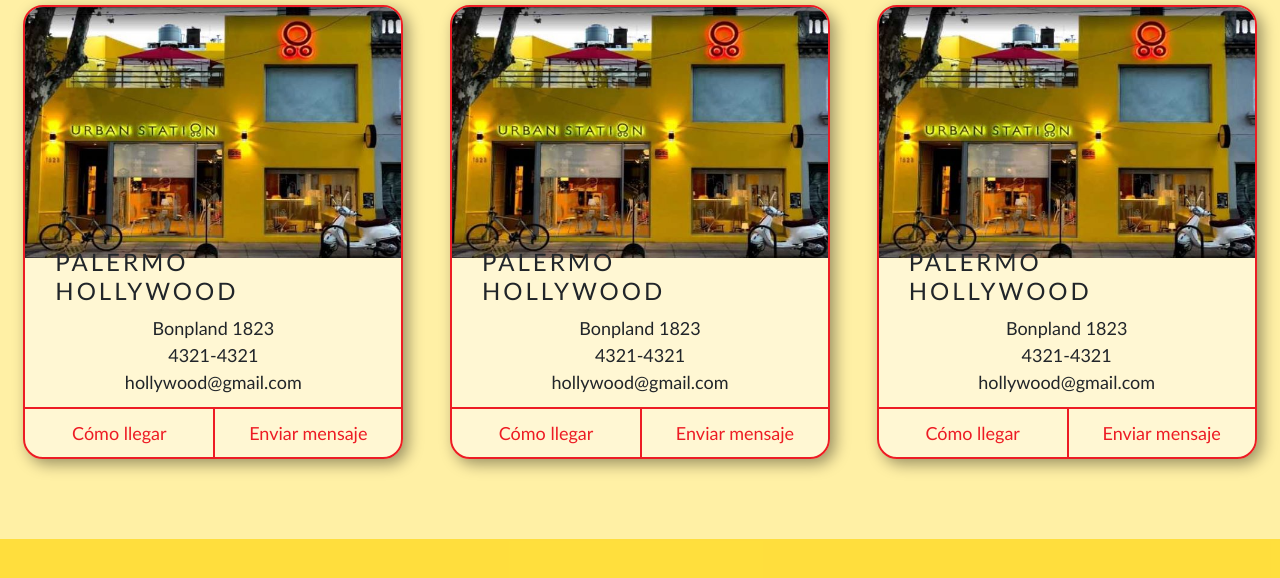
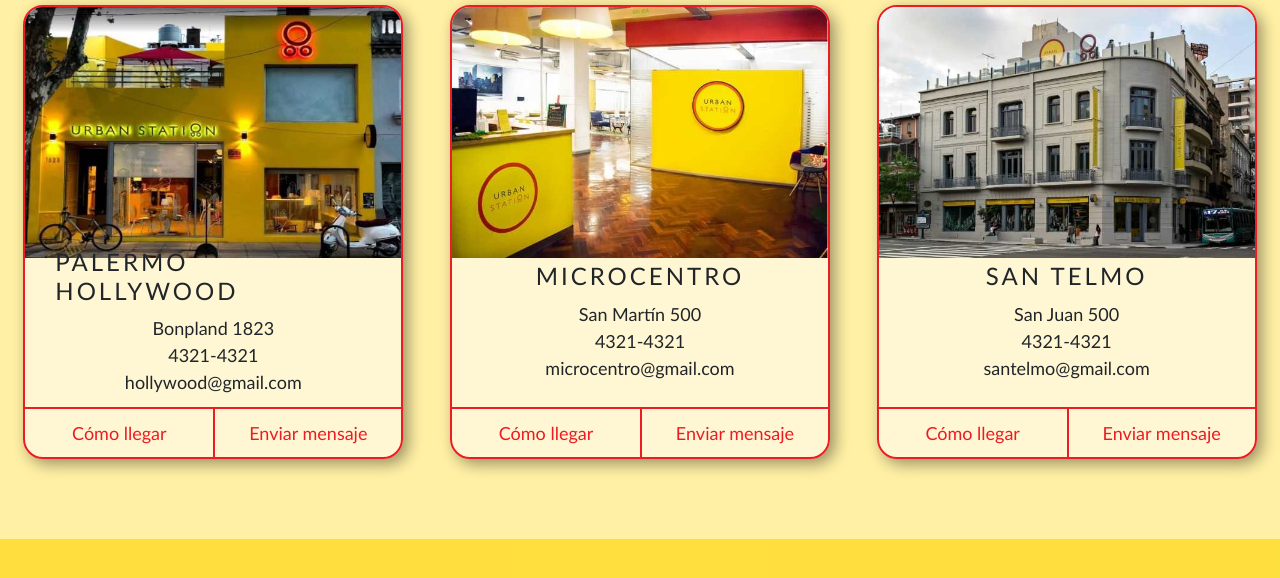
Before and after one commit to viczabaleta/SASS, a website: page pages/sucursales.html in a window 1280 px wide. Shown: the part 222-800 px from the top of the page. Drawn offline with nearby package versions, Linux system fonts and the light colour scheme.

Commit message:
3raEntrega

```diff
--- a/pages/sucursales.html
+++ b/pages/sucursales.html
@@ -69,13 +69,13 @@
 
             </div>
             <div class="card-sucursal">
-                <div class="card_img"><img src="../images/Palermo_Frente.jpg" alt="Palermo Hollywood"></div>
+                <div class="card_img"><img src="../images/Microcentro_recepcion.jpg" alt="Microcentro"></div>
                 <div class="card_text">
-                    <h4 class="card_title">PALERMO HOLLYWOOD</h4>
+                    <h4 class="card_title">MICROCENTRO</h4>
                     <ul class="card_info">
-                        <li>Bonpland 1823</li>
+                        <li>San Martín 500</li>
                         <li>4321-4321</li>
-                        <li>hollywood@gmail.com</li>
+                        <li>microcentro@gmail.com</li>
                     </ul>
                 </div>
                 <div class="card_links">
@@ -86,13 +86,13 @@
 
             </div>
             <div class="card-sucursal">
-                <div class="card_img"><img src="../images/Palermo_Frente.jpg" alt="Palermo Hollywood"></div>
+                <div class="card_img"><img src="../images/SanTelmo_Frente.jpg" alt="San Telmo"></div>
                 <div class="card_text">
-                    <h4 class="card_title">PALERMO HOLLYWOOD</h4>
+                    <h4 class="card_title">SAN TELMO</h4>
                     <ul class="card_info">
-                        <li>Bonpland 1823</li>
+                        <li>San Juan 500</li>
                         <li>4321-4321</li>
-                        <li>hollywood@gmail.com</li>
+                        <li>santelmo@gmail.com</li>
                     </ul>
                 </div>
                 <div class="card_links">
--- a/scss/_cards.scss
+++ b/scss/_cards.scss
@@ -115,7 +115,12 @@
 
         .card-sucursal {
             margin: 30px 0;
-            width: 100%;
+            width: 380px;
+            &:hover {
+                transform: none;
+                box-shadow: 5px 5px 15px rgba(0, 0, 0, 0.4);
+            }
+
         }
     }
 }
--- a/scss/_imagesOverlay.scss
+++ b/scss/_imagesOverlay.scss
@@ -12,6 +12,15 @@
         overflow: hidden;
         justify-self: center;
         border: solid 5px $rojo;
+        box-shadow: 5px 5px 15px rgba(0, 0, 0, 0.4);
+
+        transition: all 0.5s ease;
+        .image__img {
+            width: 100%;
+        }
+        &:hover {
+            box-shadow: 5px 5px 15px rgba(0, 0, 0, 0.9);
+        }
     }
     .image__overlay {
         position: absolute;
```
Also changed, not shown: css/main.css, images/Palermo_microcine.jpeg.
